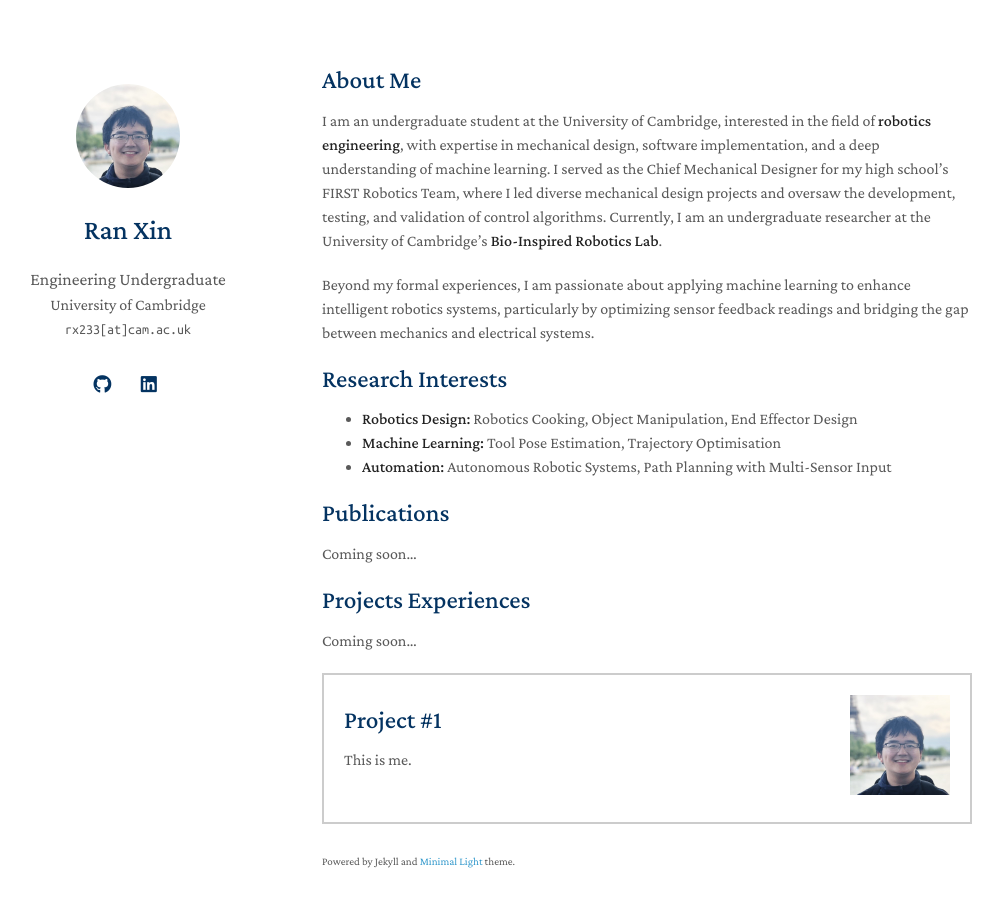
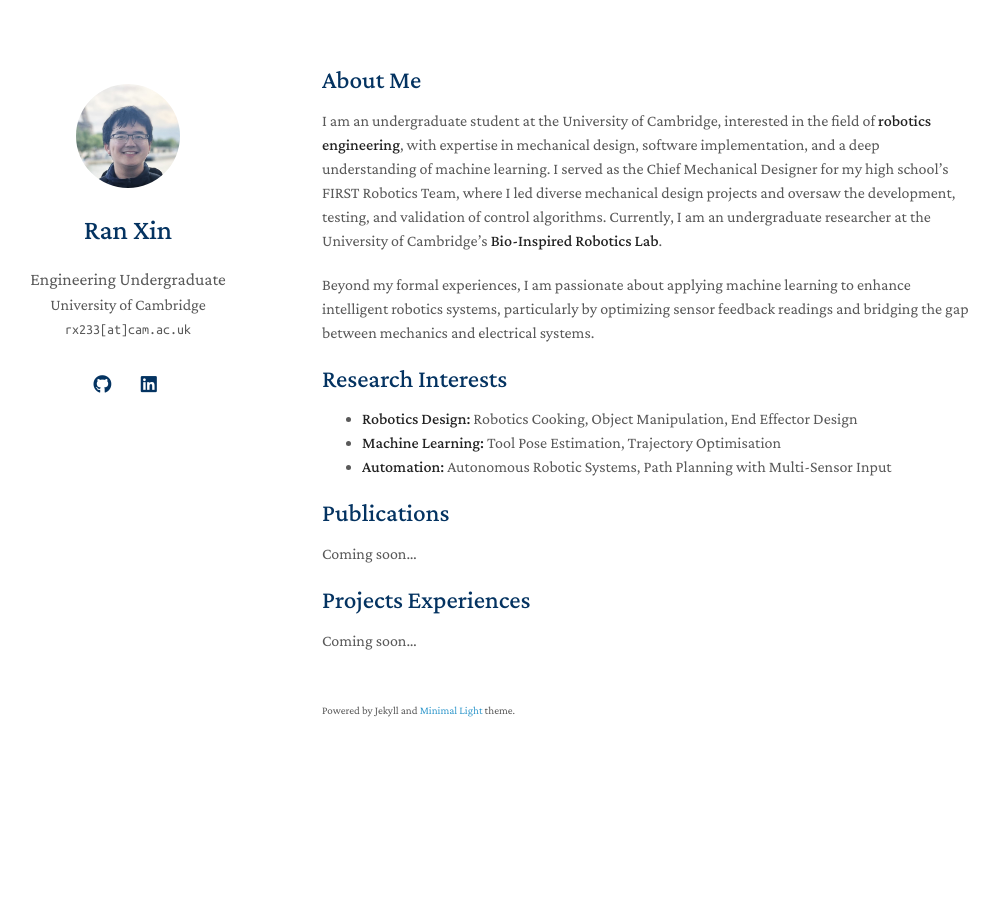
Before and after one commit to ran-xin/ran-xin.github.io, a Jekyll site: the page built from index.md, in a window 1280 px wide and 942 px high. Shown: the top 907 px of the window, without its empty margins (148-1151 px from the left). Built offline with Jekyll 4.4.1, drawn with Linux system fonts in a browser that asks for light colours; nearby versions of some CDN libraries; a style sheet for code colours, icons or effects is not loaded; our own code applies the rules of GitHub Pages for plain Markdown files.

Commit message:
Update index.md

```diff
--- a/index.md
+++ b/index.md
@@ -36,7 +36,7 @@ Coming soon...
 
 Coming soon...
 
-<html lang="en">
+<!-- <html lang="en">
 <head>
     <meta charset="UTF-8">
     <meta name="viewport" content="width=device-width, initial-scale=1.0">
@@ -54,4 +54,4 @@ Coming soon...
         </div>
     </div>
 </body>
-</html>
+</html> -->
```
